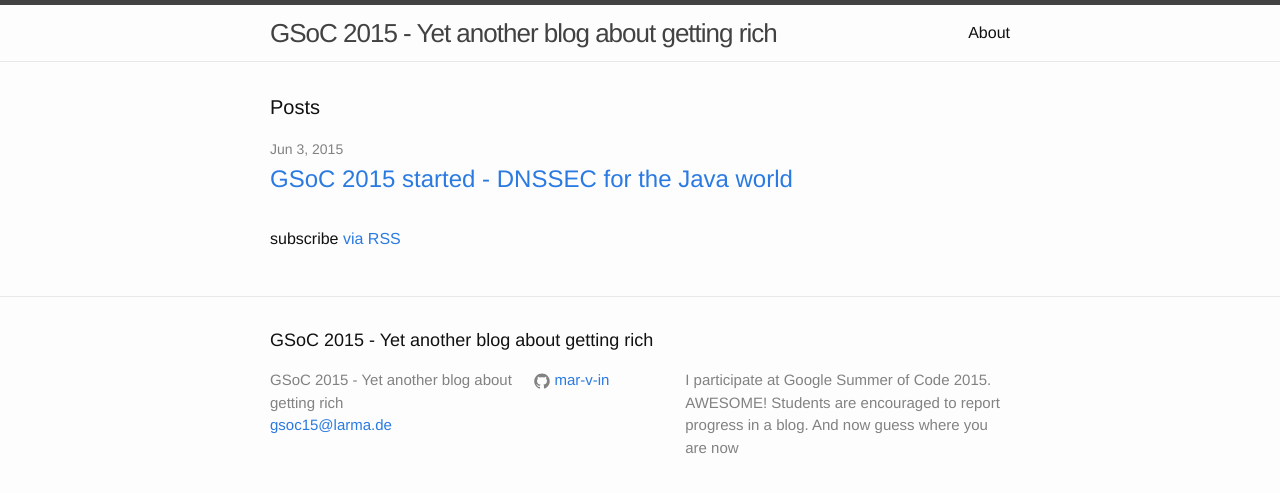
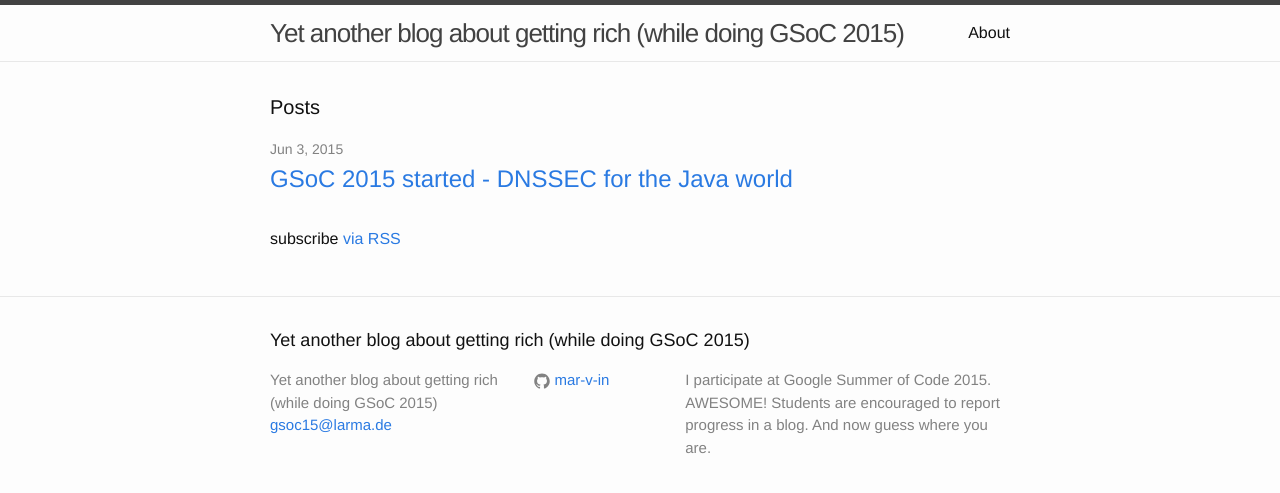
Before and after one commit to mar-v-in/gsoc15, a Jekyll site: the page built from index.html, in a window 1280 px wide. Shown: the top 493 px of the page. Built offline with Jekyll 4.4.1, drawn with Linux system fonts in a browser that asks for light colours.

Commit message:
Fix title

```diff
--- a/_config.yml
+++ b/_config.yml
@@ -1,7 +1,7 @@
 # Site settings
-title: GSoC 2015 - Yet another blog about getting rich
+title: Yet another blog about getting rich (while doing GSoC 2015)
 email: gsoc15@larma.de
-description: I participate at Google Summer of Code 2015. AWESOME! Students are encouraged to report progress in a blog. And now guess where you are now
+description: I participate at Google Summer of Code 2015. AWESOME! Students are encouraged to report progress in a blog. And now guess where you are.
 baseurl: "/gsoc15" # the subpath of your site, e.g. /blog/
 url: "http://mar-v-in.github.io/gsoc15" # the base hostname & protocol for your site
 github_username:  mar-v-in
```
